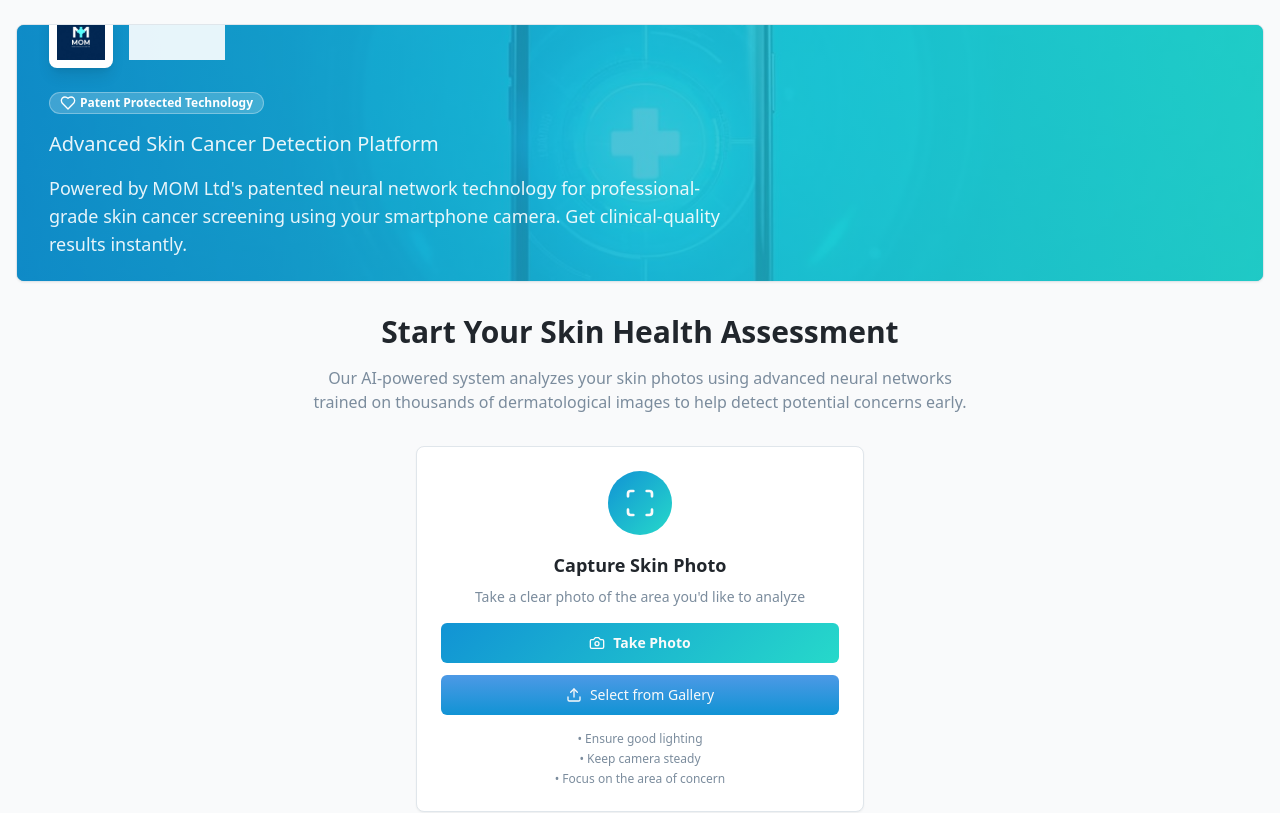
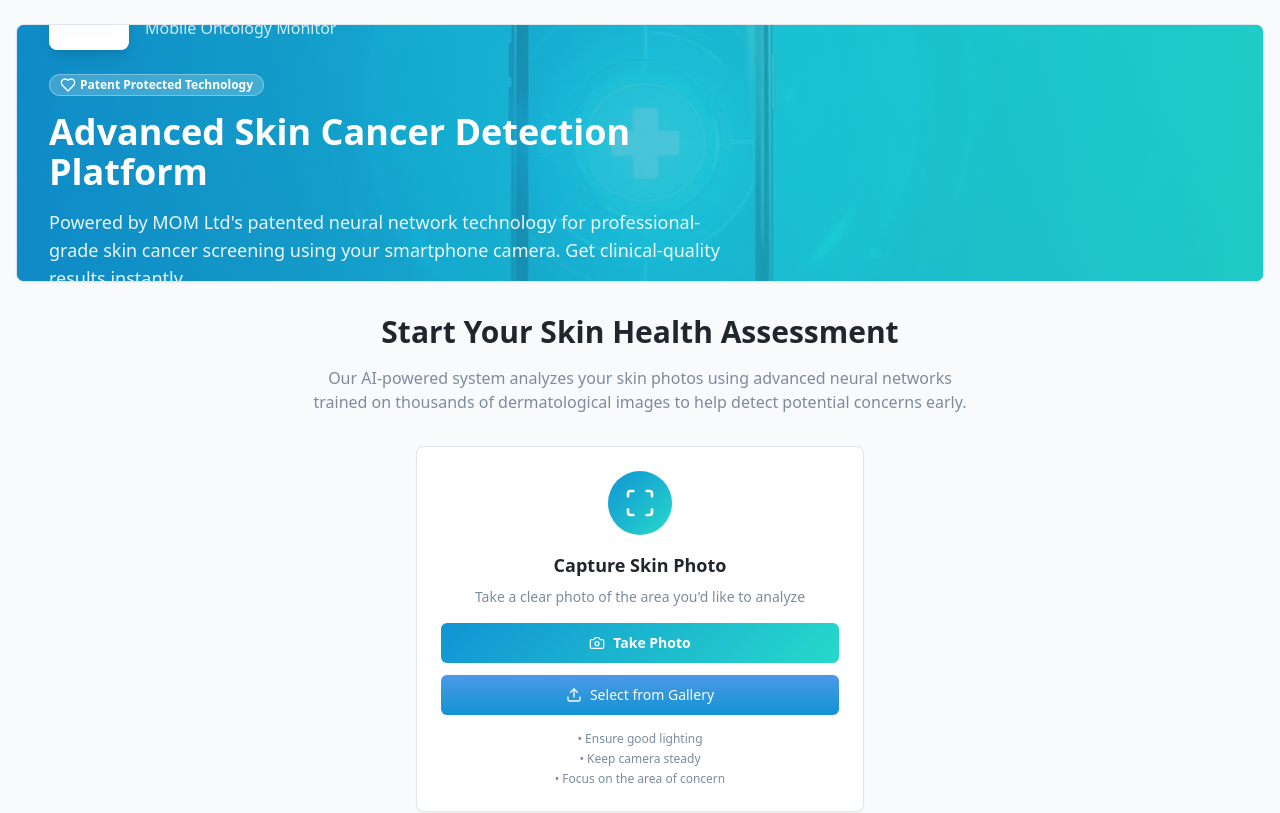
Before and after one commit to robertstevens218/mom-skin-scan, a React (Vite) app: page / in a window 1280 px wide. Shown: the top 813 px of the page. Built offline with nearby package versions, Linux system fonts and the light colour scheme.

Commit message:
Update logo
Replace the existing logo with the new provided logo.

```diff
--- a/src/components/MedicalHeader.tsx
+++ b/src/components/MedicalHeader.tsx
@@ -2,8 +2,6 @@ import { Card, CardContent } from '@/components/ui/card';
 import { Badge } from '@/components/ui/badge';
 import { Heart, Shield, Smartphone } from 'lucide-react';
 import medicalHero from '@/assets/medical-hero.jpg';
-import momLogo from '@/assets/mom-logo.jpg';
-import momWordmark from '@/assets/mom-wordmark.jpg';
 
 export const MedicalHeader = () => {
   return (
@@ -20,16 +18,17 @@ export const MedicalHeader = () => {
           <div className="max-w-2xl">
             <div className="flex items-center gap-4 mb-6">
               <img
-                src={momLogo}
-                alt="MOM Ltd Logo"
-                className="w-16 h-16 bg-white rounded-lg p-2 shadow-lg"
+                src="/lovable-uploads/67d0f1d1-2f51-48ed-973b-1c0a3d67c024.png"
+                alt="MOM Ltd Trademark Logo"
+                className="w-20 h-20 bg-white rounded-lg p-3 shadow-lg"
               />
               <div>
-                <img
-                  src={momWordmark}
-                  alt="MOM Ltd - Mobile Oncology Monitor"
-                  className="h-12 filter brightness-0 invert opacity-90"
-                />
+                <h1 className="text-2xl md:text-3xl font-bold text-white">
+                  MOM Ltd
+                </h1>
+                <p className="text-white/80 text-sm md:text-base">
+                  Mobile Oncology Monitor
+                </p>
               </div>
             </div>
 
@@ -40,11 +39,9 @@ export const MedicalHeader = () => {
               </Badge>
             </div>
 
-            <h1 className="text-3xl md:text-5xl font-bold text-white mb-4">
-              <span className="block text-lg md:text-xl font-normal opacity-90 mb-2">
-                Advanced Skin Cancer Detection Platform
-              </span>
-            </h1>
+            <h2 className="text-3xl md:text-4xl font-bold text-white mb-4">
+              Advanced Skin Cancer Detection Platform
+            </h2>
 
             <p className="text-white/90 text-base md:text-lg mb-6 leading-relaxed">
               Powered by MOM Ltd's patented neural network technology for professional-grade
```
Also changed, not shown: public/lovable-uploads/67d0f1d1-2f51-48ed-973b-1c0a3d67c024.png (added).
